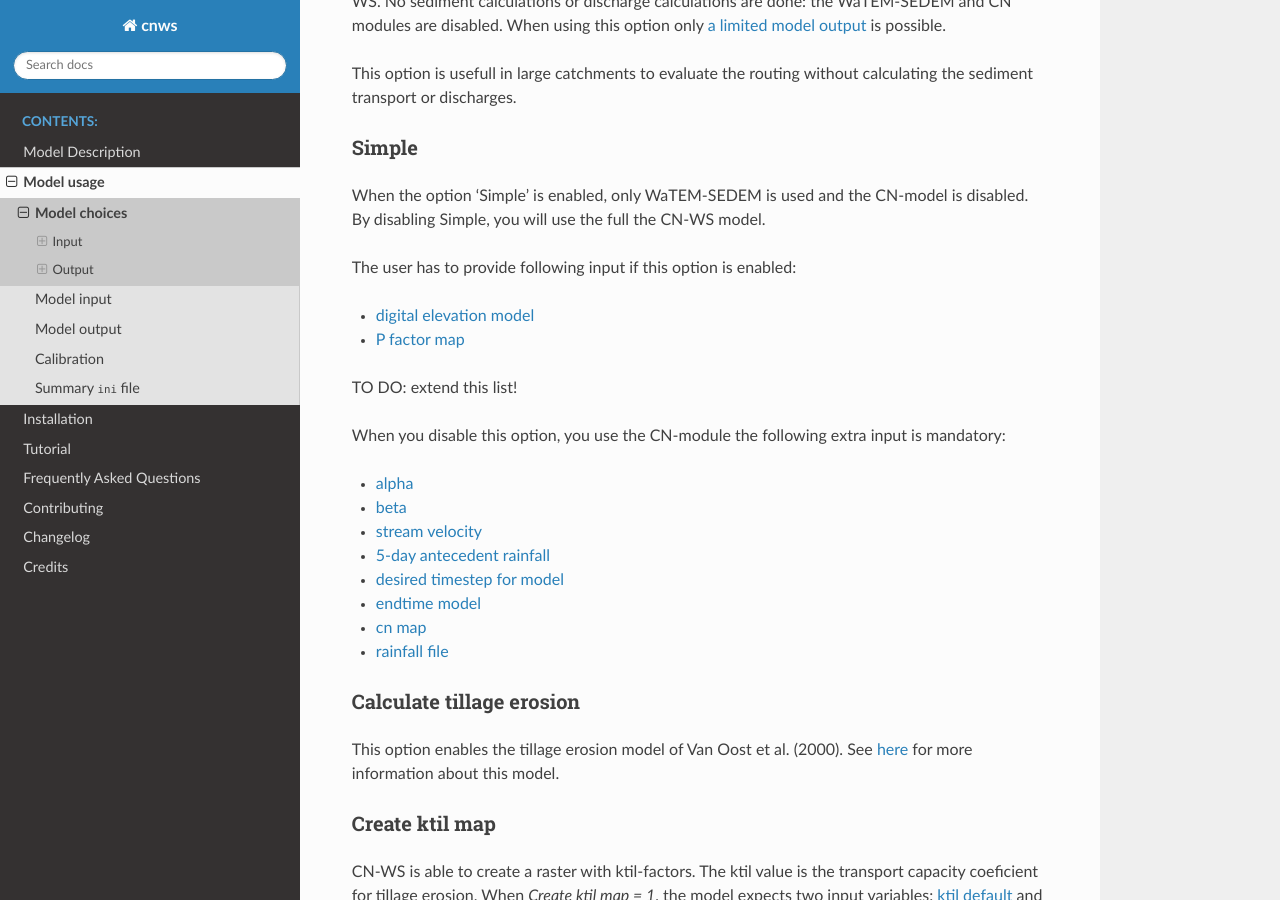
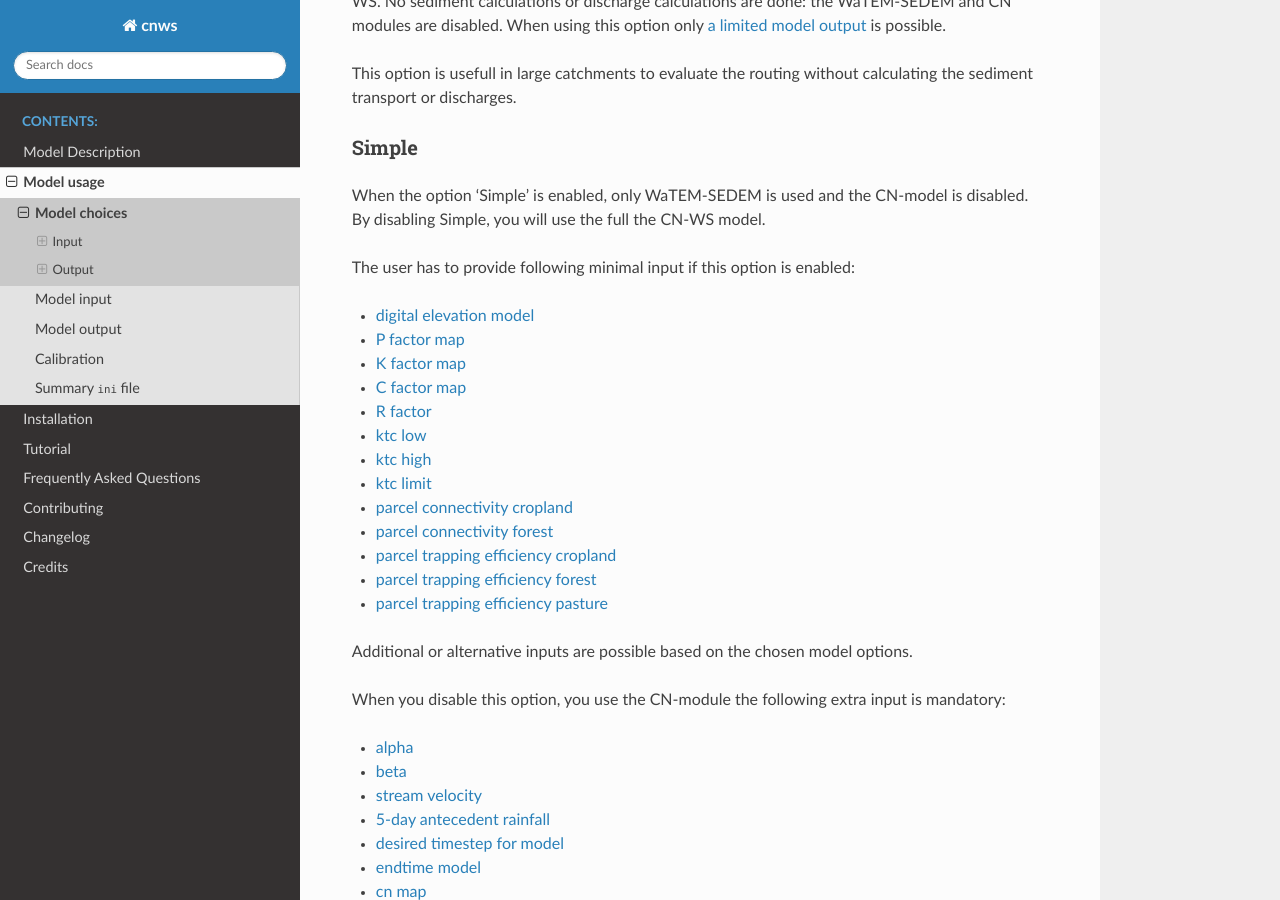
Before and after one commit to watem-sedem/watem-sedem, a Sphinx documentation site: the page built from docs/choices.rst, in a window 1280 px wide and 900 px high, scrolled down 3849 px. Built offline with Sphinx 7.4.7 and the Read the Docs theme 2.0.0, drawn with Linux system fonts in a browser that asks for light colours.

Commit message:
Extend list input for simple option

```diff
--- a/docs/choices.rst
+++ b/docs/choices.rst
@@ -206,12 +206,24 @@ Simple
 When the option 'Simple' is enabled, only WaTEM-SEDEM is used and the CN-model
 is disabled. By disabling Simple, you will use the full the CN-WS model.
 
-The user has to provide following input if this option is enabled:
+The user has to provide following minimal input if this option is enabled:
 
 - :ref:`digital elevation model <dtmmap>`
 - :ref:`P factor map <pmap>`
+- :ref:`K factor map <kmap>`
+- :ref:`C factor map <cmap>`
+- :ref:`R factor <rfactor_var>`
+- :ref:`ktc low <ktclow>`
+- :ref:`ktc high <ktchigh>`
+- :ref:`ktc limit <ktclimit>`
+- :ref:`parcel connectivity cropland <parcelconncrop>`
+- :ref:`parcel connectivity forest <parcelconnforest>`
+- :ref:`parcel trapping efficiency cropland <parceltrapppingcrop>`
+- :ref:`parcel trapping efficiency forest <parceltrappingforest>`
+- :ref:`parcel trapping efficiency pasture <parceltrappingpasture>`
 
-TO DO: extend this list!
+Additional or alternative inputs are possible based on the chosen
+model options.
 
 When you disable this option, you use the CN-module the following extra input is
 mandatory:
--- a/docs/input.rst
+++ b/docs/input.rst
@@ -368,6 +368,8 @@ Filename of a textfile with rainfall values. The text file contains a table
 time in minutes (starting from 0), the second column contains the rainfall in mm.
 
 The rainfall file is only mandatory when :ref:`Use R = 0 <useR>`.
+
+.. _kmap:
 
 K factor filename
 *****************
```
